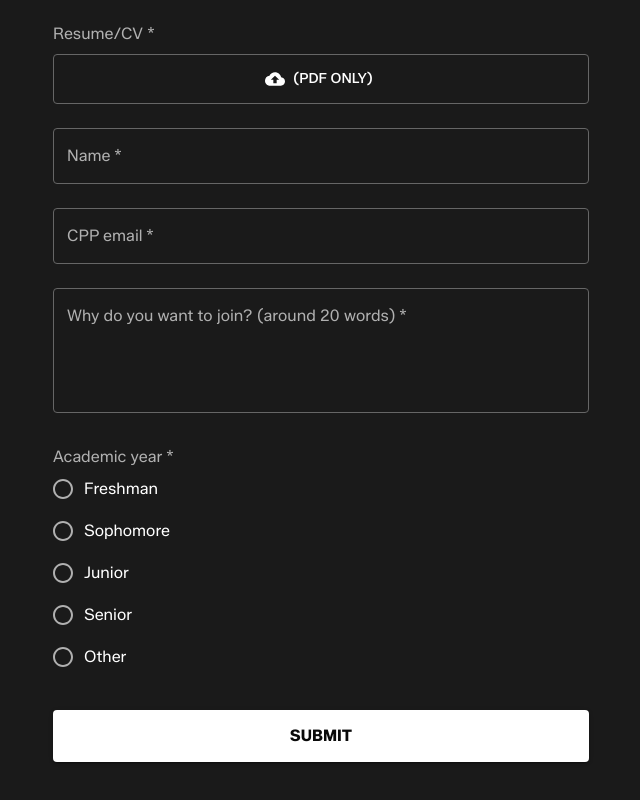
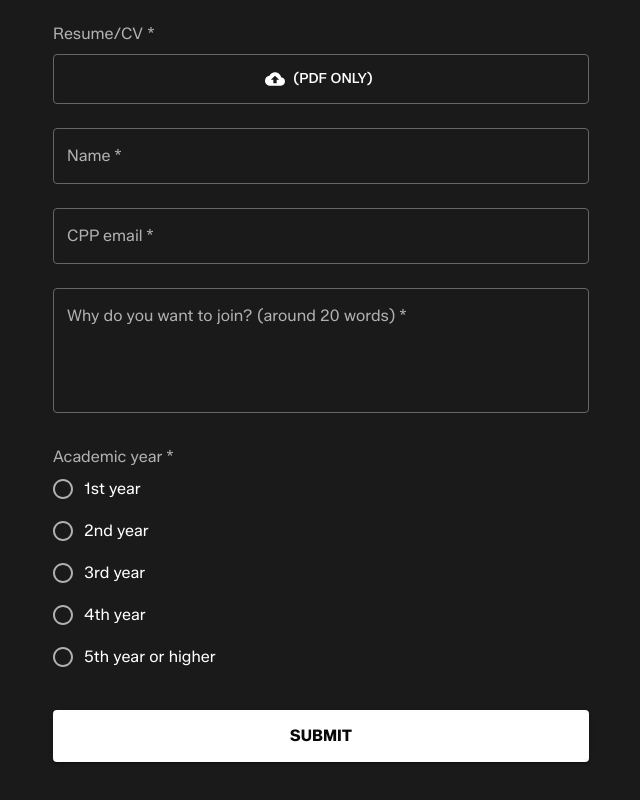
Before and after one commit to UAVGCSTeam/cppgcs-website, a React (Create React App) app: page / in a window 1280 px wide. Shown: the part 1982-2782 px from the top of the page, without its empty margins (319-959 px from the left). Built offline with nearby package versions, Linux system fonts and the light colour scheme; no server answers.

Commit message:
changed the look of the years

```diff
--- a/src/ResearchForm.js
+++ b/src/ResearchForm.js
@@ -9,7 +9,6 @@ function ResearchForm() {
     email: '',
     message: '',
     year: '',
-    otherText: ''
   });
   const [file, setFile] = useState(null);
   const [submitted, setSubmitted] = useState(false);
@@ -93,7 +92,7 @@ function ResearchForm() {
         name: formData.name,
         email: formData.email,
         message: formData.message || null,
-        academic_year: formData.interest === 'other' ? formData.otherText : formData.interest,
+        academic_year: formData.interest,
         resume_url: resumeUrl,
         created_at: new Date().toISOString()
       };
@@ -108,7 +107,7 @@ function ResearchForm() {
       }
 
       setSubmitted(true);
-      setFormData({ name: '', email: '', message: '', year: '', otherText: '' });
+      setFormData({ name: '', email: '', message: '', year: '' });
       setFile(null);
     } catch (error) {
       console.error('Error submitting form:', error);
@@ -348,68 +347,36 @@ function ResearchForm() {
           onChange={handleChange}
         >
           <FormControlLabel
-            value="freshman"
+            value="1st year"
             control={<Radio sx={{ color: '#b0b0b0', '&.Mui-checked': { color: '#ffffff' } }} />}
-            label="Freshman"
+            label="1st year"
             sx={{ color: '#ffffff' }}
           />
           <FormControlLabel
-            value="sophomore"
+            value="2nd year"
             control={<Radio sx={{ color: '#b0b0b0', '&.Mui-checked': { color: '#ffffff' } }} />}
-            label="Sophomore"
+            label="2nd year"
             sx={{ color: '#ffffff' }}
           />
           <FormControlLabel
-            value="junior"
+            value="3rd year"
             control={<Radio sx={{ color: '#b0b0b0', '&.Mui-checked': { color: '#ffffff' } }} />}
-            label="Junior"
+            label="3rd year"
             sx={{ color: '#ffffff' }}
           />
           <FormControlLabel
-            value="senior"
+            value="4th year"
             control={<Radio sx={{ color: '#b0b0b0', '&.Mui-checked': { color: '#ffffff' } }} />}
-            label="Senior"
+            label="4th year"
             sx={{ color: '#ffffff' }}
           />
           <FormControlLabel
-            value="other"
+            value="5th year or higher"
             control={<Radio sx={{ color: '#b0b0b0', '&.Mui-checked': { color: '#ffffff' } }} />}
-            label="Other"
+            label="5th year or higher"
             sx={{ color: '#ffffff' }}
           />
         </RadioGroup>
-        {formData.interest === 'other' && (
-          <TextField
-            fullWidth
-            required
-            name="otherText"
-            label="Please specify"
-            value={formData.otherText}
-            onChange={handleChange}
-            margin="normal"
-            sx={{
-              mt: 2,
-              '& .MuiOutlinedInput-root': {
-                color: '#ffffff',
-                '& fieldset': {
-                  borderColor: '#666666',
-                },
-                '&:hover fieldset': {
-                  borderColor: '#999999',
-                },
-                '&.Mui-focused fieldset': {
-                  borderColor: '#ffffff',
-                },
-              },
-              '& .MuiInputLabel-root': {
-                color: '#b0b0b0',
-              },
-              '& .MuiInputLabel-root.Mui-focused': {
-                color: '#ffffff',
-              },
-            }}
-          />
-        )}
       </FormControl>
 
       <Button
```
